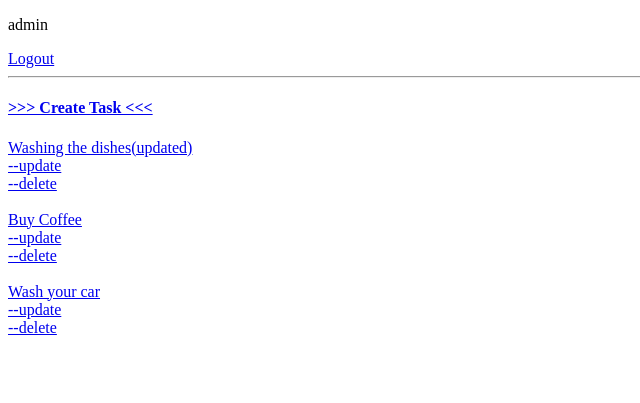
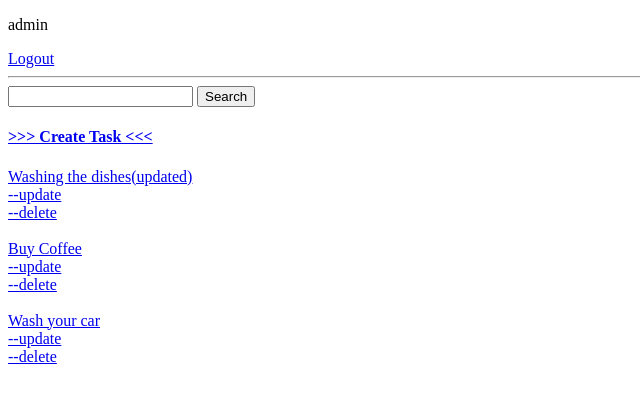
Before and after one commit to fateme-zka/todo_list, a Django app: page / in a window 1280 px wide. Shown: the top 403 px of the page, without its empty margins (0-640 px from the left). Run offline with Django 4.2, Linux system fonts and the light colour scheme; the first user in the database is signed in; data comes from the database, SQL or seed files in the repository.

Commit message:
Search Task added.

```diff
--- a/base/templates/base/task_list.html
+++ b/base/templates/base/task_list.html
@@ -15,6 +15,11 @@
 
 <hr>
 
+<form>
+    <input type="text" name="search-area" value="{{ search_input }}">
+    <input type="submit" value="Search">
+</form>
+
 <h4><a href="{% url 'create_task' %}">>>> Create Task <<<</a></h4>
 {% for task in tasks %}
     <a href="{% url 'task' task.pk %}">{{ task }}</a><br>
--- a/base/views.py
+++ b/base/views.py
@@ -54,6 +54,11 @@ class TaskList(LoginRequiredMixin, ListView):
         context = super(TaskList, self).get_context_data(**kwargs)
         context['tasks'] = context['tasks'].filter(user=self.request.user)
         context['count'] = context['tasks'].filter(completed=False).count()
+
+        search_input = self.request.GET.get('search-area') or ''
+        if search_input:
+            context['tasks'] = context['tasks'].filter(title__icontains=search_input)
+        context['search_input']=search_input
         return context
 
 
```
